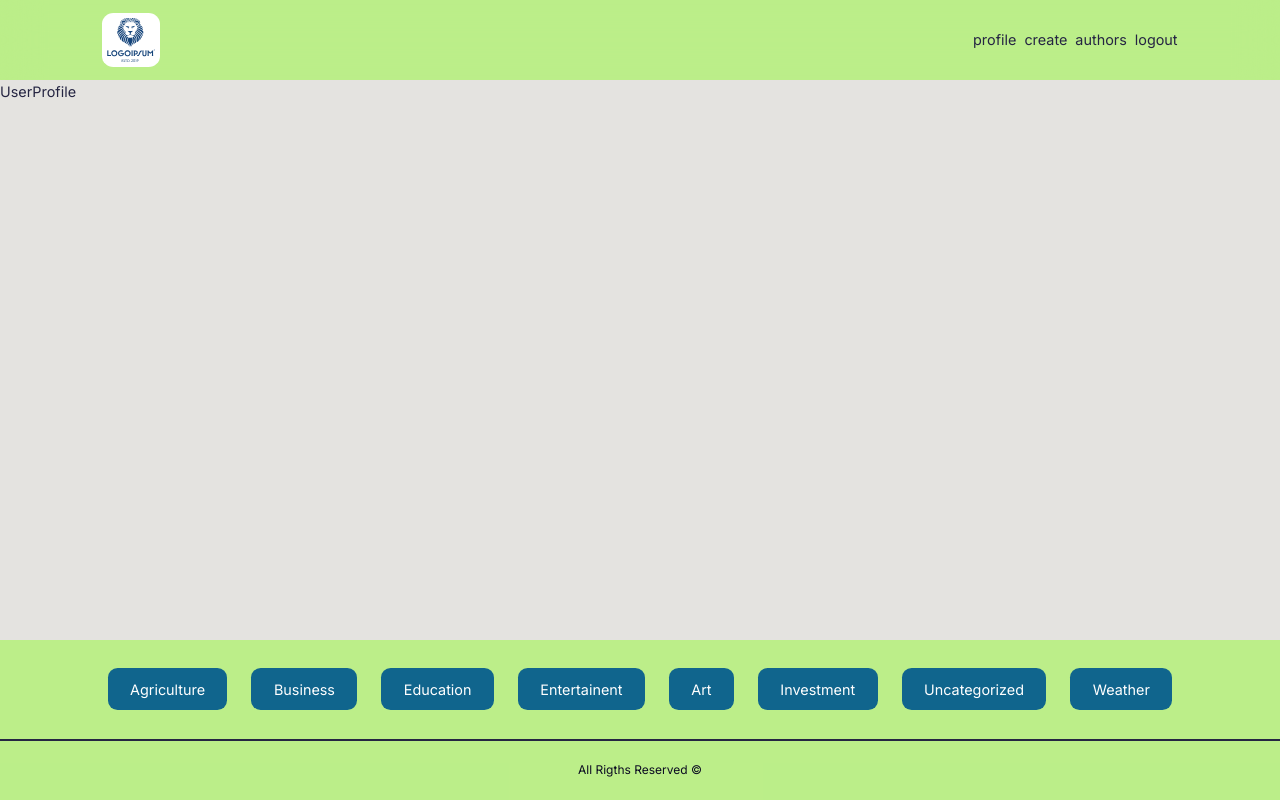
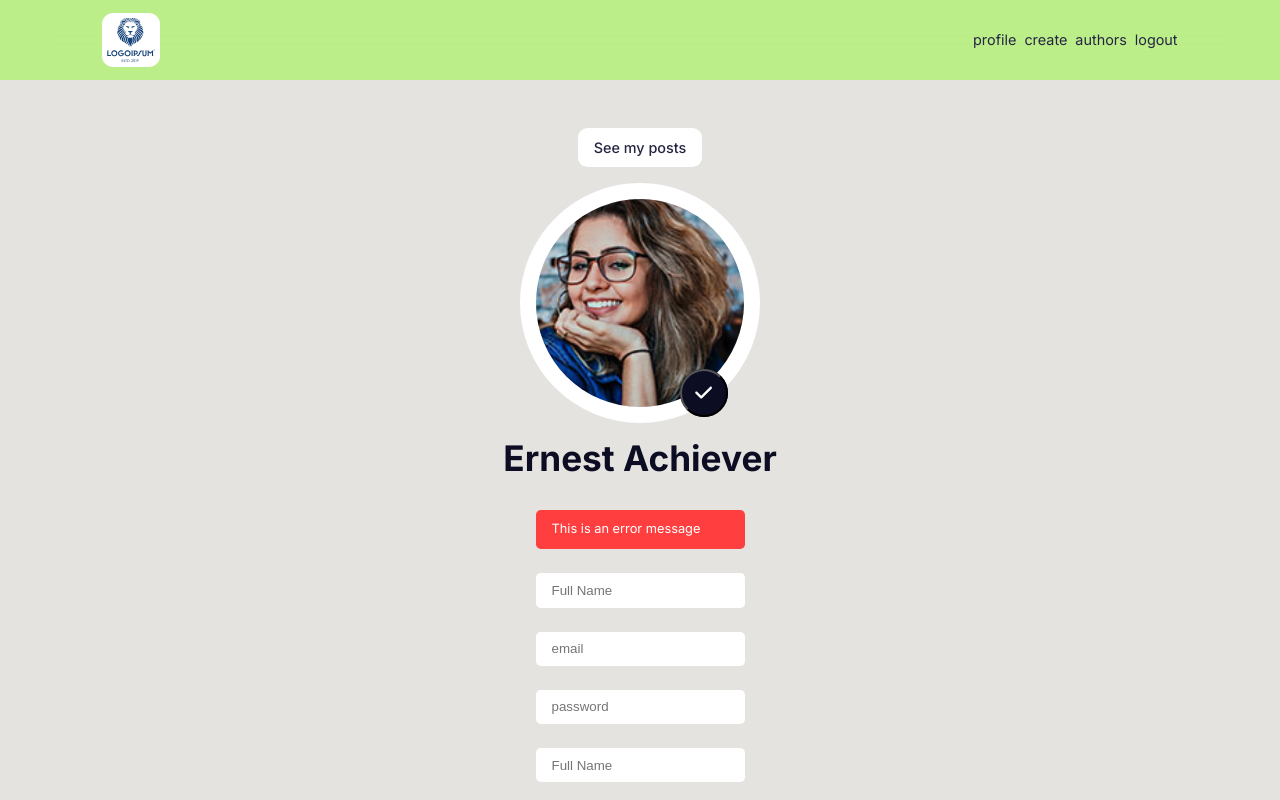
Before and after one commit to SaberLS/mern-project, a React (Create React App) app: page /profile/something in a window 1280 px wide. Shown: the top 800 px of the page. Built offline with nearby package versions, Linux system fonts and the light colour scheme.

Commit message:
Login Page

```diff
--- a/src/index.css
+++ b/src/index.css
@@ -358,7 +358,6 @@
 }
 
 .form {
-  background-color: var(--color-primary);
   padding: 2rem;
   border-radius: var(--radius-1);
   display: flex;
@@ -439,3 +438,72 @@
 .author__info {
   margin-left: 1rem;
 }
+
+/* ================= UserProfile ================= */
+
+.profile__container {
+  display: flex;
+  flex-flow: column nowrap;
+  align-items: center;
+}
+.profile__details {
+  display: flex;
+  flex-flow: column nowrap;
+  align-items: center;
+  width: 100%;
+}
+.avatar__wrapper {
+  width: 15rem;
+  position: relative;
+  margin-top: 1rem;
+}
+
+.profile__avatar {
+  aspect-ratio: 1/1;
+  height: 100%;
+  border-radius: 50%;
+  border: 1rem solid var(--color-white);
+  overflow: hidden;
+}
+
+.avatar__form {
+  height: 1rem;
+}
+
+.avatar__form input {
+  visibility: hidden;
+}
+
+.avatar__form label,
+.profile__avatar-btn {
+  background: var(--color-gray-900);
+  color: var(--color-white);
+  font-size: 1.2rem;
+  position: absolute;
+  right: 2rem;
+  bottom: 1.4rem;
+  width: 3rem;
+  height: 3rem;
+  display: grid;
+  place-items: center;
+  border-radius: 50%;
+}
+.profile_avatar-btn {
+  cursor: pointer;
+  padding: 0;
+  font-size: 2rem;
+  background: var(--color-primary);
+}
+
+/* .ico {
+  color: var(--color-secondary);
+} */
+
+.profile_details h1 {
+  margin-top: 1.5rem;
+}
+.form.profile_form {
+  margin-top: 3rem;
+  margin-inline: auto;
+  width: var(--form-width);
+}
--- a/src/pages/LoginPage.jsx
+++ b/src/pages/LoginPage.jsx
@@ -24,6 +24,7 @@
             name="name"
             value={userData.nameOrEmail}
             onChange={changeInputHandler}
+            autoFocus
           />
           <input
             type="password"
--- a/src/pages/UserProfile.jsx
+++ b/src/pages/UserProfile.jsx
@@ -1,7 +1,87 @@
-import React from "react";
+import React, { useState } from "react";
+import { Link } from "react-router-dom";
+import { FaEdit } from "react-icons/fa";
+import { FaCheck } from "react-icons/fa6";
+import Avatar from "../assets/images/avatar5.jpg";
 
 const UserProfile = () => {
-  return <div>UserProfile</div>;
+  const [avatar, setAvatar] = useState(Avatar);
+  const [name, setName] = useState("");
+  const [email, setEmail] = useState("");
+  const [currentPassword, setCurrentPassword] = useState("");
+  const [newPassword, setNewPassword] = useState("");
+  const [confirmNewPassword, setConfirmNewPassword] = useState("");
+
+  return (
+    <section className="profile">
+      <div className="container profile__container">
+        <Link to={`/myposts/something`} className="btn">
+          See my posts
+        </Link>
+        <div className="profile__details">
+          <div className="avatar__wrapper">
+            <div className="profile__avatar">
+              <img src={avatar} alt="" />
+            </div>
+            {/* Form to update avatr */}
+            <form className="avatar__form">
+              <input
+                type="file"
+                name="avatar"
+                id="avatar"
+                accept="png, jpg, jpeg"
+                onChange={(e) => setAvatar(e.target.files[0])}
+              />
+              <label htmlFor="avatar">
+                <FaEdit className="ico" />
+              </label>
+            </form>
+            <button className="profile__avatar-btn">
+              <FaCheck className="ico" />
+            </button>
+          </div>
+          <h1>Ernest Achiever</h1>
+          {/* form to update user details */}
+          <form action="" className="form profile__form">
+            <p className="form__error-message">This is an error message</p>
+            <input
+              type="text"
+              placeholder="Full Name"
+              value={name}
+              onChange={(e) => setName(e.target.value)}
+            />{" "}
+            <input
+              type="text"
+              placeholder="email"
+              value={email}
+              onChange={(e) => setEmail(e.target.value)}
+            />{" "}
+            <input
+              type="password"
+              placeholder="password"
+              value={currentPassword}
+              onChange={(e) => setCurrentPassword(e.target.value)}
+            />{" "}
+            <input
+              type="password"
+              placeholder="Full Name"
+              value={newPassword}
+              onChange={(e) => setNewPassword(e.target.value)}
+            />
+            <input
+              type="password"
+              placeholder="Full Name"
+              value={confirmNewPassword}
+              onChange={(e) => setConfirmNewPassword(e.target.value)}
+            />
+            <button type="submit" className="btn primary">
+              Update details
+            </button>
+          </form>
+        </div>
+      </div>
+    </section>
+  );
 };
 
 export default UserProfile;
```
